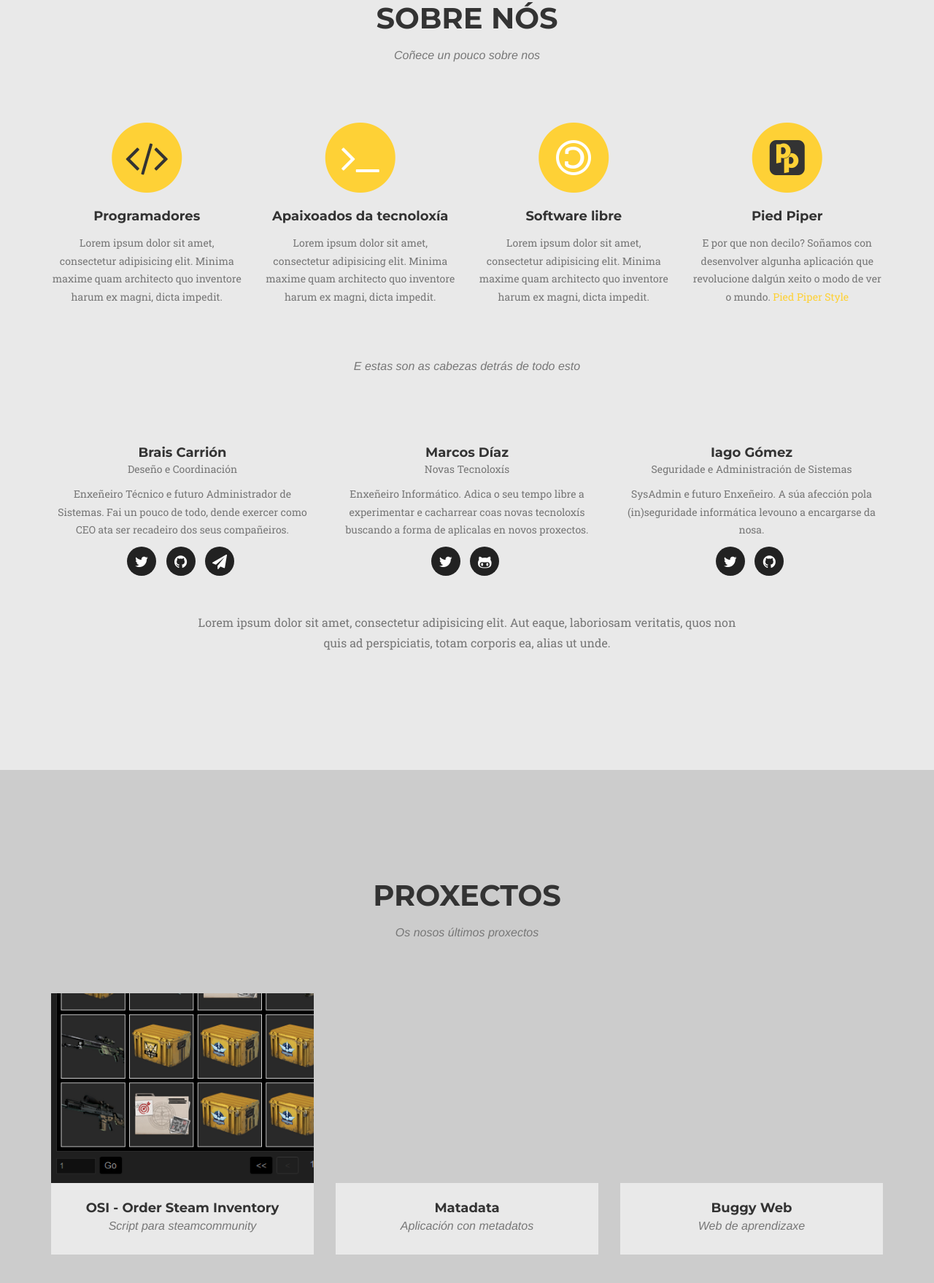
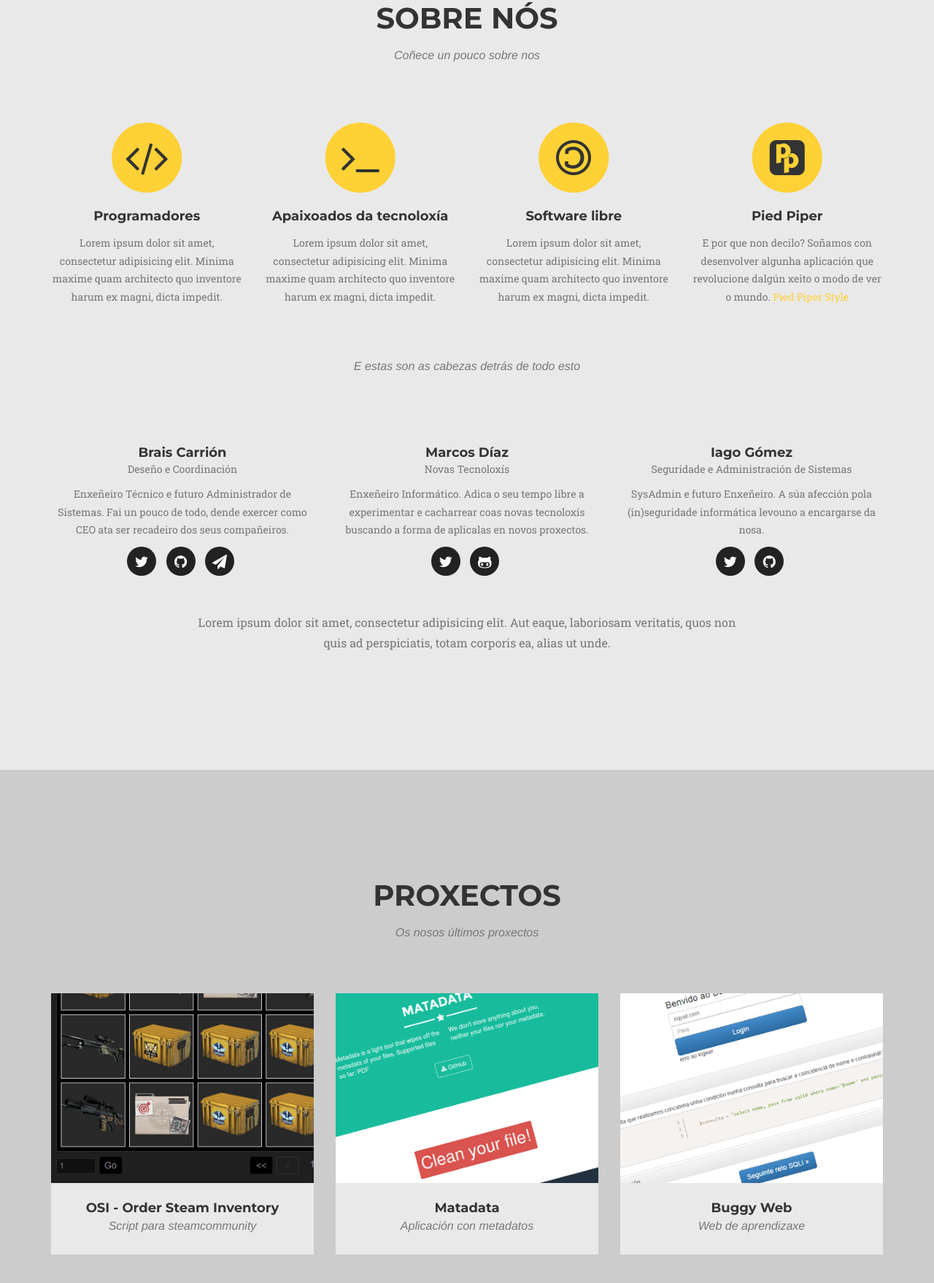
Before and after one commit to NQysit/nqysit.github.io, a plain HTML site: page index.html in a window 1280 px wide. Shown: the part 939-2697 px from the top of the page at 73% size. Drawn offline with nearby package versions, Linux system fonts and the light colour scheme; a web font is replaced by a local one.

Commit message:
Probando novas imaxes

```diff
--- a/index.html
+++ b/index.html
@@ -107,7 +107,7 @@
                     <div class="col-md-3">
                         <span class="fa-stack fa-4x">
                             <i class="fa fa-circle fa-stack-2x text-primary"></i>
-                            <i class="fa fa-terminal fa-stack-1x fa-inverse"></i>
+                            <i class="fa fa-terminal fa-stack-1x"></i>
                         </span>
                         <h4 class="service-heading">Apaixoados da tecnolox&iacute;a</h4>
                         <p class="text-muted">Lorem ipsum dolor sit amet, consectetur adipisicing elit. Minima maxime quam architecto quo inventore harum ex magni, dicta impedit.</p>
@@ -115,7 +115,7 @@
                     <div class="col-md-3">
                         <span class="fa-stack fa-4x">
                             <i class="fa fa-circle fa-stack-2x text-primary"></i>
-                            <i class="fa fa-copyright fa-stack-1x fa-inverse fa-flip-horizontal"></i>
+                            <i class="fa fa-copyright fa-stack-1x fa-flip-horizontal"></i>
                         </span>
                         <h4 class="service-heading">Software libre</h4>
                         <p class="text-muted">Lorem ipsum dolor sit amet, consectetur adipisicing elit. Minima maxime quam architecto quo inventore harum ex magni, dicta impedit.</p>
@@ -212,7 +212,7 @@
                                     <i class="fa fa-plus fa-3x"></i>
                                 </div>
                             </div>
-                            <img src="img/portfolio/portfolio.png" class="img-responsive" alt="">
+                            <img src="img/portfolio/matadata.png" class="img-responsive" alt="">
                         </a>
                         <div class="portfolio-caption">
                             <h4>Matadata</h4>
@@ -226,7 +226,7 @@
                                     <i class="fa fa-plus fa-3x"></i>
                                 </div>
                             </div>
-                            <img src="img/portfolio/portfolio.png" class="img-responsive" alt="">
+                            <img src="img/portfolio/bwap.png" class="img-responsive" alt="">
                         </a>
                         <div class="portfolio-caption">
                             <h4>Buggy Web</h4>
```
Also changed, not shown: img/portfolio/bwap.png (added), img/portfolio/matadata.png (added).
